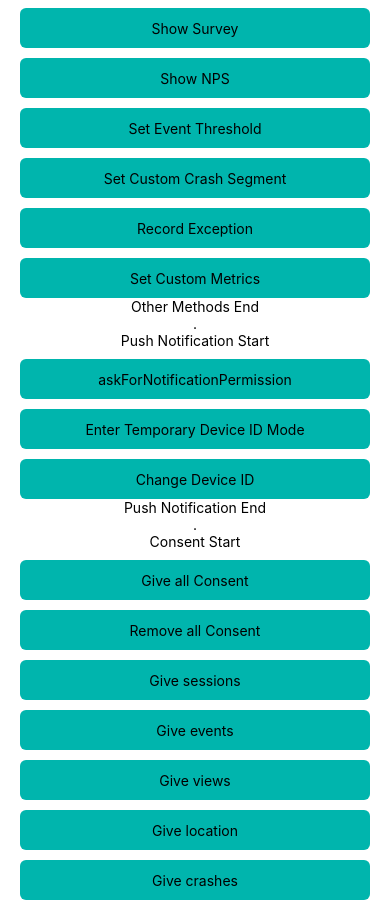
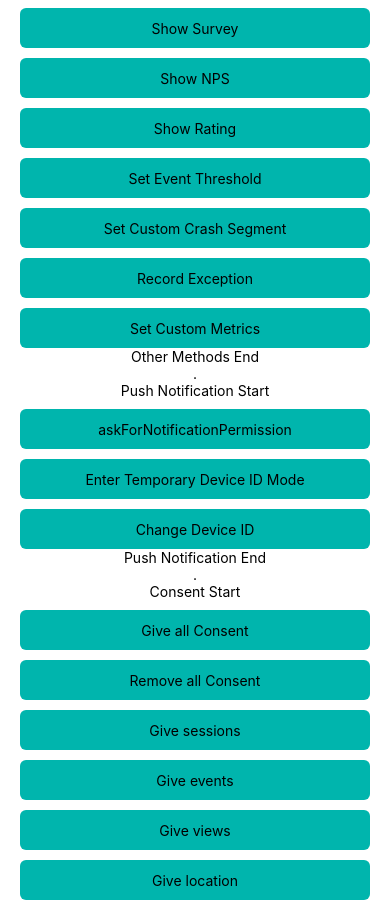
Before and after one commit to Countly/countly-sdk-rnb-example, a React Native app in the folder CountlyRNExample/: screen / in a window 390 px wide. Shown: the part 2022-2930 px from the top of the page. Built offline with nearby package versions, Linux system fonts and the light colour scheme.

Commit message:
show rating

```diff
--- a/CountlyRNExample/App.tsx
+++ b/CountlyRNExample/App.tsx
@@ -542,6 +542,29 @@ class Example extends Component {
         });
     };
 
+    showRating = () => {
+        Countly.getFeedbackWidgets((retrivedWidgets, error) => {
+            if (error != null) {
+                console.log('showRating Error : ' + error);
+            } else {
+                console.log('showRating Success : ' + retrivedWidgets.length);
+                const ratingWidget = retrivedWidgets.find((x) => x.type === 'rating');
+                if (ratingWidget) {
+                    Countly.presentFeedbackWidgetObject(
+                        ratingWidget,
+                        'Close',
+                        function () {
+                            console.log('showRating presentFeedbackWidgetObject : Widgetshown');
+                        },
+                        function () {
+                            console.log('showRating presentFeedbackWidgetObject : Widgetclosed');
+                        }
+                    );
+                }
+            }
+        });
+    };
+
     addCrashLog = () => {
         const timestamp = Math.floor(new Date().getTime() / 1000);
         Countly.addCrashLog('My crash log in string. Time: ' + timestamp.toString());
@@ -735,6 +758,7 @@ class Example extends Component {
                     <CountlyButton disabled={!this.state.ratingId} onPress={this.presentRatingWidgetUsingEditBox} title="Show Feedback using EditBox" color="#00b5ad" />
                     <CountlyButton onPress={this.showSurvey} title="Show Survey" color="#00b5ad" />
                     <CountlyButton onPress={this.showNPS} title="Show NPS" color="#00b5ad" />
+                    <CountlyButton onPress={this.showRating} title="Show Rating" color="#00b5ad" />
                     <CountlyButton onPress={this.eventSendThreshold} title="Set Event Threshold" color="#00b5ad" />
                     <CountlyButton onPress={this.setCustomCrashSegments} title="Set Custom Crash Segment" color="#00b5ad" />
                     <CountlyButton onPress={this.recordException} title="Record Exception" color="#00b5ad" />
```
Also changed, not shown: 1 other file (tests, documents, lock files or other folders).
